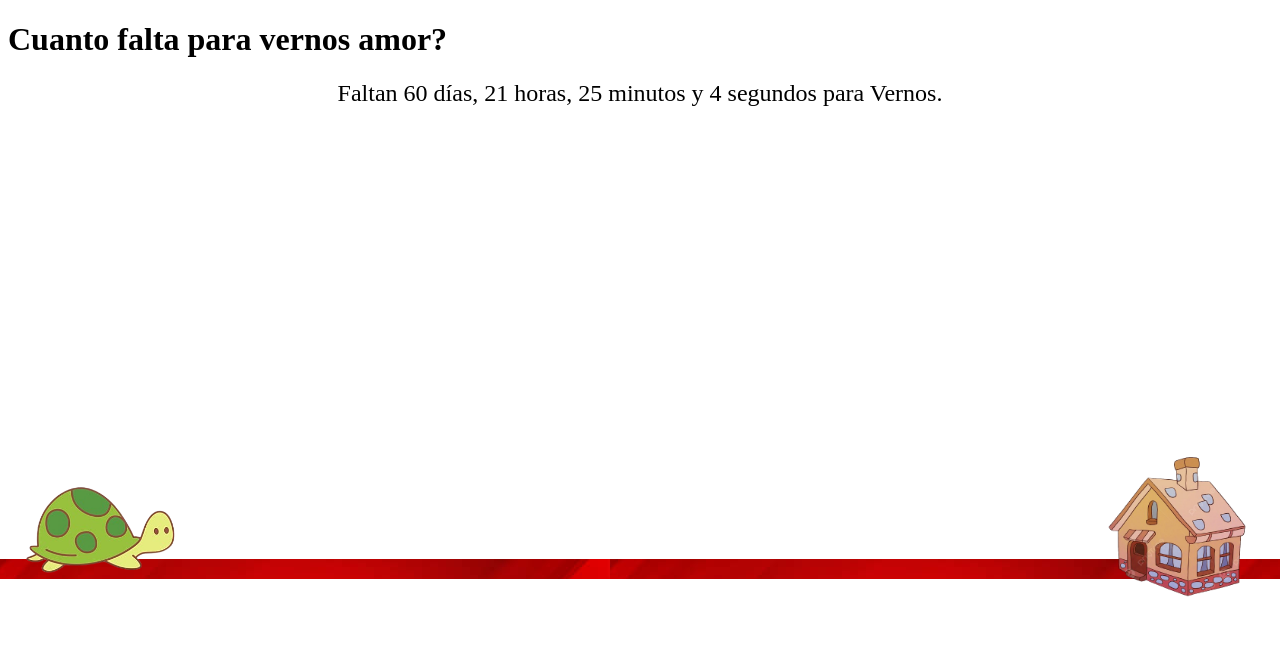
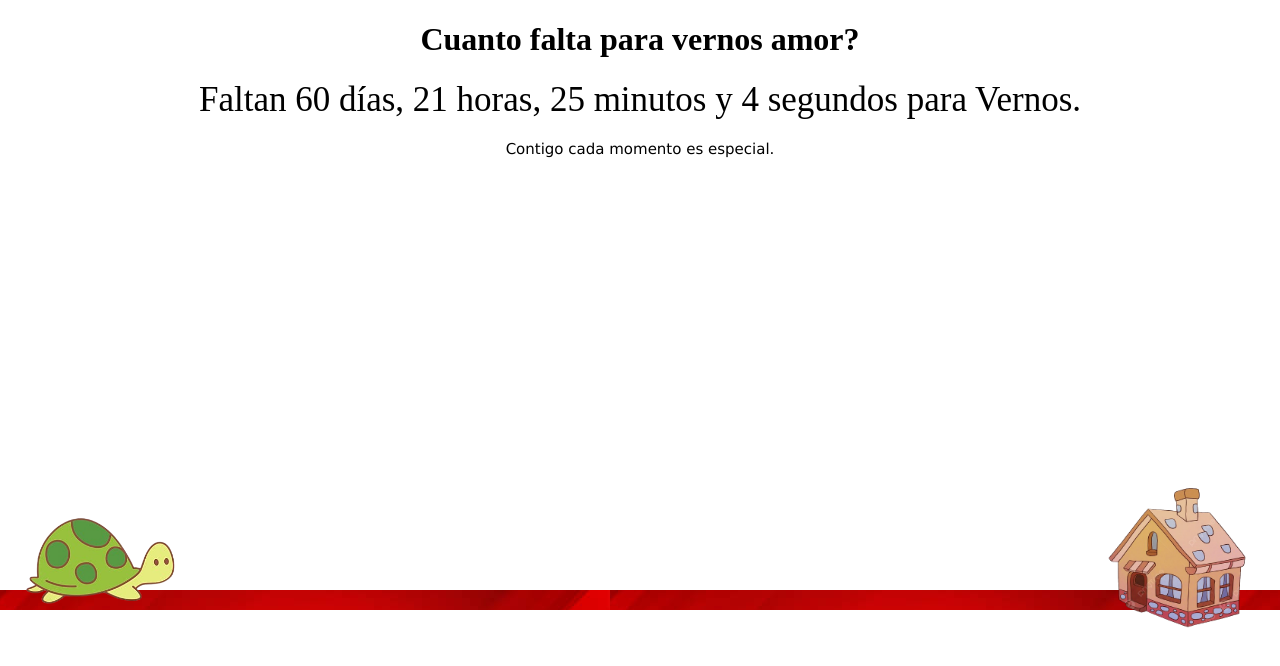
Before and after one commit to francruz21/amor, a plain HTML site: page index.html in a window 1280 px wide. Drawn offline with Linux system fonts and the light colour scheme.

Commit message:
Update index.html

```diff
--- a/index.html
+++ b/index.html
@@ -15,7 +15,7 @@
 
         /* Estilos CSS */
         #result {
-            font-size: 24px;
+            font-size: 35px;
             margin-bottom: 20px;
             text-align: center;
         }
@@ -49,11 +49,17 @@
             background-repeat: repeat-x;
             z-index: 0; /* Asegura que el camino esté detrás de las imágenes */
         }
+        #frase-amor{
+            font-size: 15px;
+            font-family: 'Lucida Sans', 'Lucida Sans Regular', 'Lucida Grande', 'Lucida Sans Unicode', Geneva, Verdana, sans-serif;
+            text-align: center;
+        }
     </style>
 </head>
 <body>
-    <h1>Cuanto falta para vernos amor?</h1>
+    <h1 style="text-align: center;">Cuanto falta para vernos amor?</h1>
     <div id="result"></div>
+    <div id="frase-amor"></div> <!-- Aquí se mostrará la frase de amor -->
     <div class="container">
         <!-- Caminito -->
         <div class="camino"></div>
@@ -89,7 +95,7 @@
             document.getElementById("clima").innerHTML = mensajeClima;
         }
 
-        obtenerClima(); // Llama a la función para obtener el clima
+
 
         // Función para mostrar frases de amor aleatorias
         function mostrarFraseAmor() {
@@ -110,7 +116,7 @@
         mostrarFraseAmor(); // Llama a la función para mostrar una frase de amor
 
     </script>
-    <div id="clima"></div> <!-- Aquí se mostrará el clima -->
-    <div id="frase-amor"></div> <!-- Aquí se mostrará la frase de amor -->
+
+
 </body>
 </html>
```
